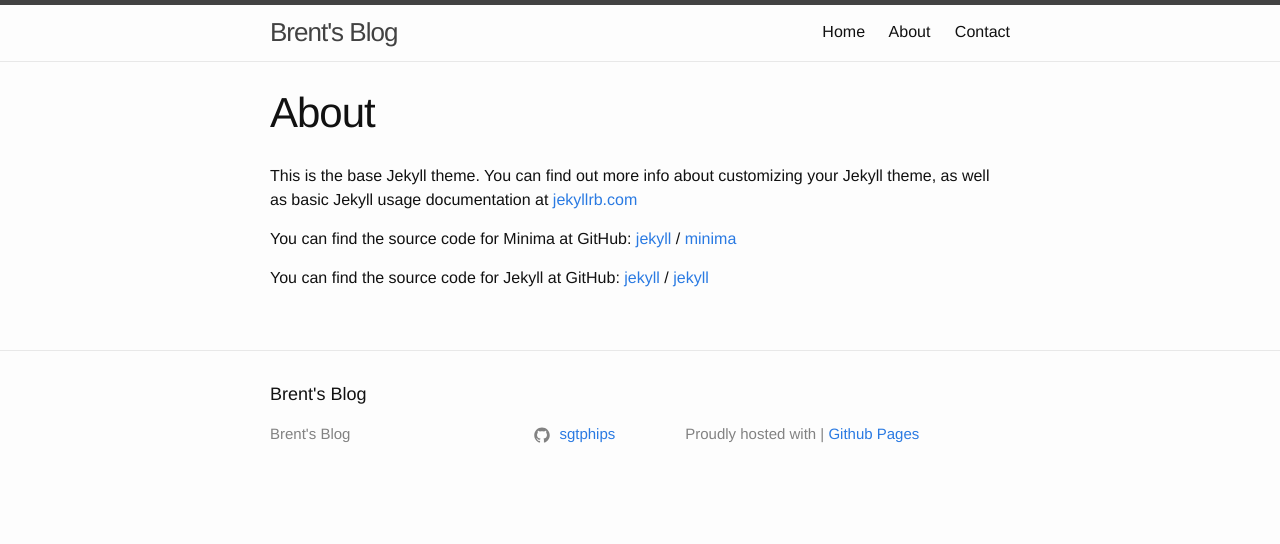
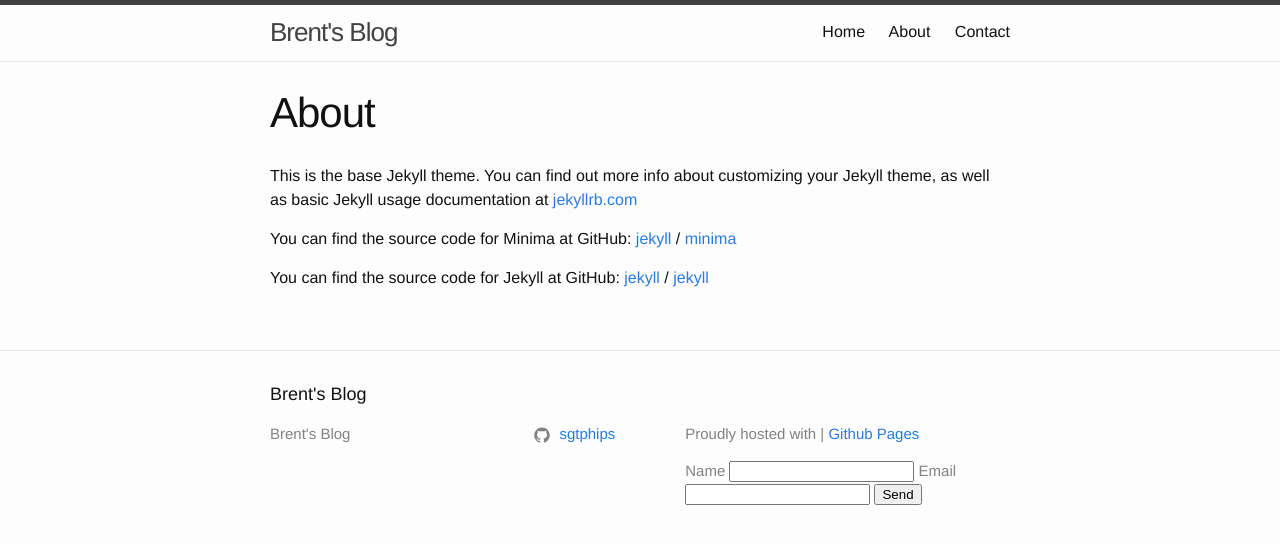
Before and after one commit to sgtphips/blog, a Jekyll site: the page built from about.md, in a window 1280 px wide. Shown: the top 544 px of the page. Built offline with Jekyll 4.4.1, drawn with Linux system fonts in a browser that asks for light colours.

Commit message:
testing contact form

```diff
--- /dev/null
+++ b/_includes/contact-form.html
@@ -0,0 +1,11 @@
+<form class="form" action="https://docs.google.com/forms/d/e/1FAIpQLSevFPmm5vWcoyswNvybHXQszj2BL6XrjvoeBBsAfWa7lopfLQ/formResponse">
+
+      <label>Name</label>
+      <input name="entry.1261460622" type="text" />
+
+      <label>Email</label>
+      <input name="entry.1247920183" type="email" required />
+
+      <input type="submit" value="Send" />
+
+</form>
--- a/_includes/footer.html
+++ b/_includes/footer.html
@@ -37,6 +37,7 @@
           Proudly hosted with |
           <a href="http://github.io">Github Pages</a>
         </p>
+        {% include contact-form.html %}
       </div>
     </div>
 
```
Also changed, not shown: _drafts/jekyll-first-impressions.md (added, +13 -0 lines).
